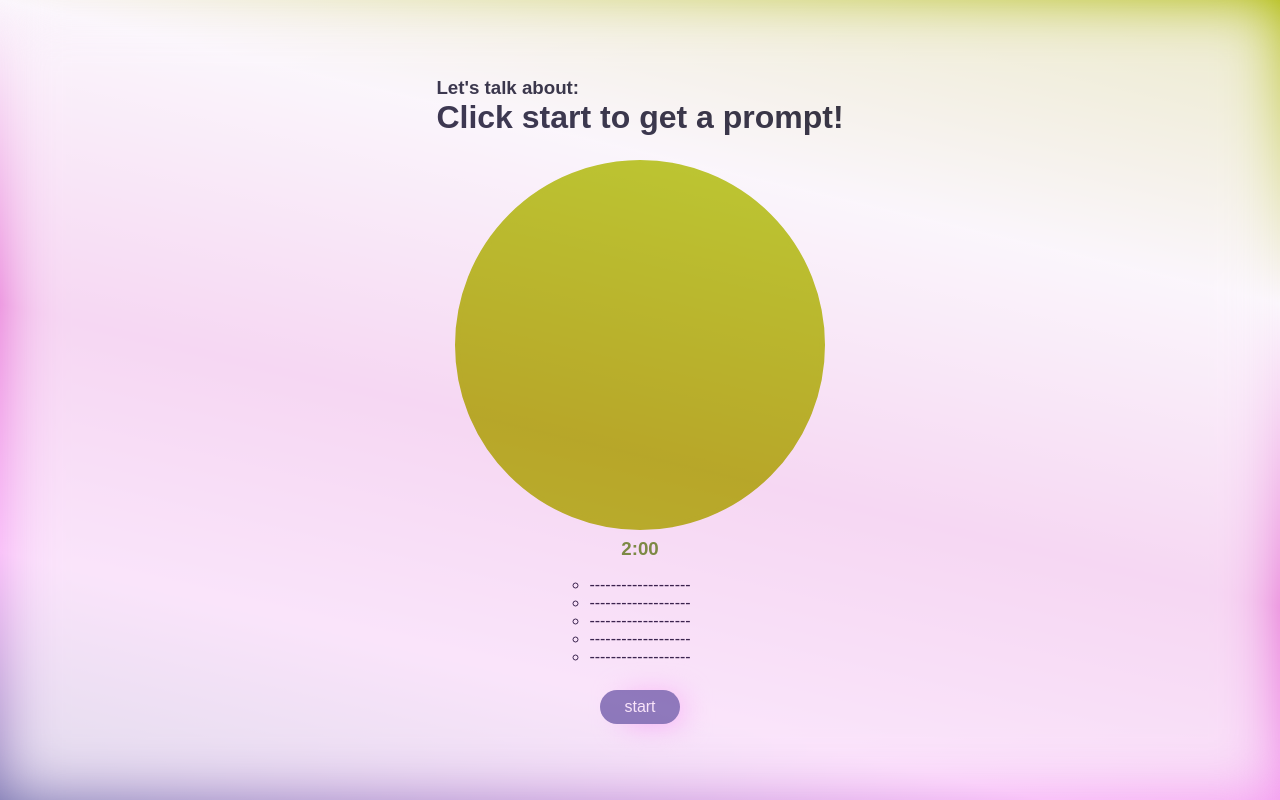
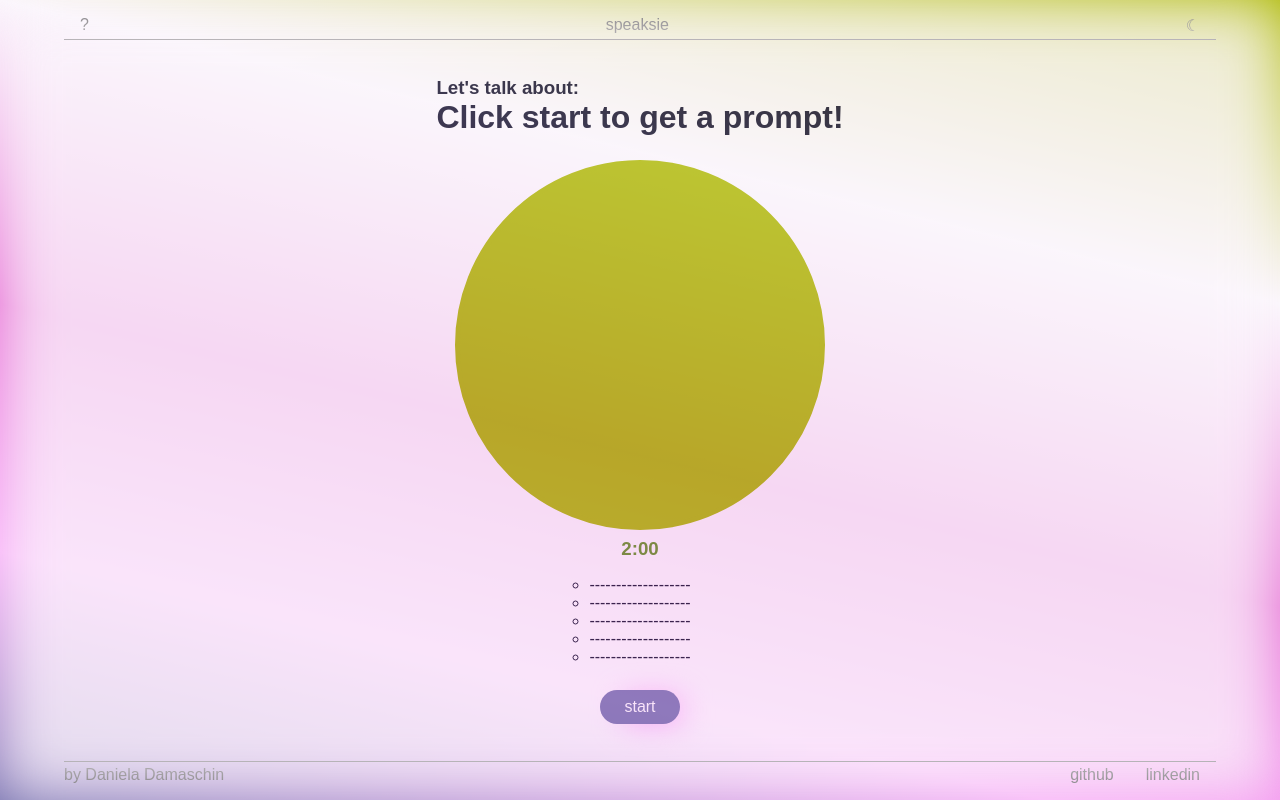
Before and after one commit to Daniela510/speech-trainer, a website: page index.html in a window 1280 px wide. Drawn offline with Linux system fonts and the light colour scheme.

Commit message:
header footer raw

```diff
--- a/index.html
+++ b/index.html
@@ -11,6 +11,13 @@
 
 <body>
     <div id="container">
+        <header>
+            <ul>
+                <li>?</li>
+                <li>speaksie</li>
+                <li>☾</li>
+            </ul>
+        </header>
         <main>
             <div class="titles">
                 <h3>Let's talk about:</h3>
@@ -27,6 +34,13 @@
             </ul>
             <button id="start" class="startActive" onclick="startCountdown()">start</button>
         </main>
+        <footer class="footer">
+            <p class="footer__child">by Daniela Damaschin </p>
+            <ul class="footer__child">
+                <li>github</li>
+                <li>linkedin</li>
+            </ul>
+        </footer>
     </div>
     <script src="script.js"></script>
 </body>
--- /dev/null
+++ b/sass/_footer.scss
@@ -0,0 +1,19 @@
+.footer {
+  width: 90vw;
+  position: absolute;
+  bottom: 0;
+  display: flex;
+  justify-content: space-between;
+  border-top: 1px solid black;
+  &__child {
+    padding-top: 0.5vh;
+    padding-bottom: 2vh;
+  }
+}
+.footer ul {
+  list-style: none;
+  display: flex;
+}
+.footer ul li {
+  padding: 0 2vh;
+}
--- a/sass/_gradient.scss
+++ b/sass/_gradient.scss
@@ -15,6 +15,7 @@
     box-sizing: border-box;
     padding: 0;
     display: flex;
+    flex-direction: column;
     align-items: center;
     background-image: linear-gradient(
         var(--rotate),
--- /dev/null
+++ b/sass/_header.scss
@@ -0,0 +1,16 @@
+header{
+    position: absolute;
+    top: 0;
+}
+header ul{
+    padding-bottom: 0.5vh;
+    padding-top: 2vh;
+    width: 90vw;
+    list-style: none;
+    display: flex;
+    justify-content: space-between;
+    border-bottom: 1px solid black;
+}
+header ul li{
+    padding: 0 2vh;
+}
--- a/sass/_text.scss
+++ b/sass/_text.scss
@@ -1,11 +1,10 @@
 @use "variables" as var;
 
-ul {
+main ul {
   list-style-position: outside;
   list-style-type: circle;
   margin-bottom: 2vh;
 }
-
 #countdown{
     color:var.$c-greener;
     font-size: 1.17rem;
--- a/sass/style.scss
+++ b/sass/style.scss
@@ -5,3 +5,5 @@
 @use "base";
 @use "gradient";
 @use "text";
+@use "header";
+@use "footer";
```
Also changed, not shown: style.css, 1 other file.
